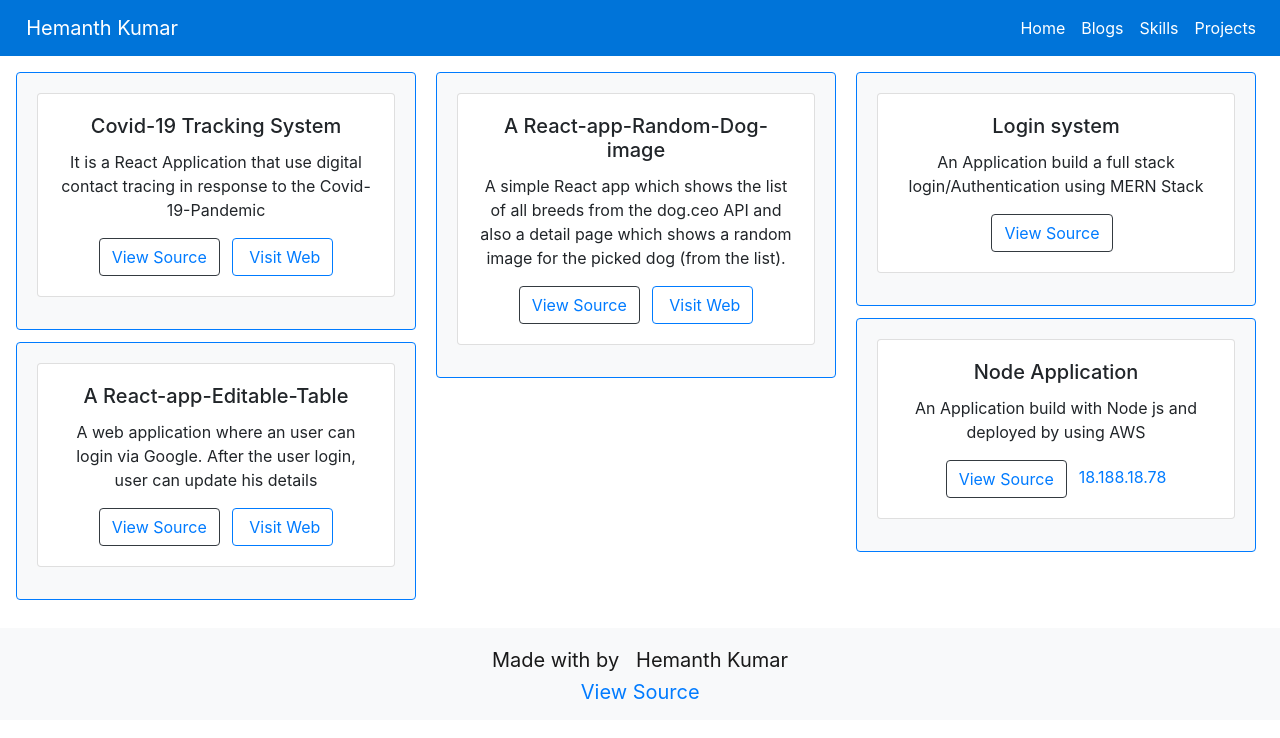
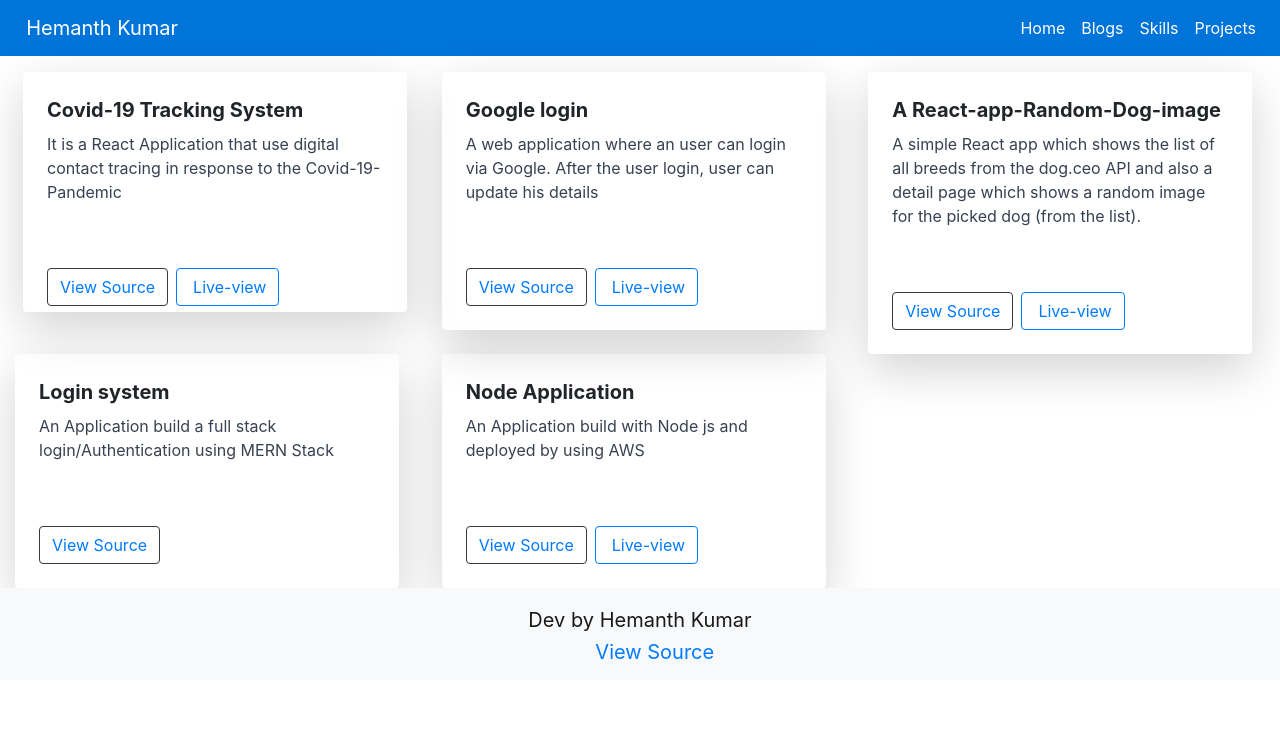
Before and after one commit to kumar342/portifolio-react-app, a React (Create React App) app: page /projects in a window 1280 px wide. Shown: the top 738 px of the page. Built offline with nearby package versions, Linux system fonts and the light colour scheme.

Commit message:
cards styled

```diff
--- a/package.json
+++ b/package.json
@@ -7,10 +7,12 @@
     "@testing-library/react": "^9.3.2",
     "@testing-library/user-event": "^7.1.2",
     "bootstrap": "^4.5.0",
+    "font-awesome": "^4.7.0",
     "react": "^16.13.1",
     "react-dom": "^16.13.1",
     "react-router-dom": "^5.2.0",
-    "react-scripts": "3.4.1"
+    "react-scripts": "3.4.1",
+    "tailwindcss": "^1.4.6"
   },
   "scripts": {
     "start": "react-scripts start",
--- a/public/index.html
+++ b/public/index.html
@@ -25,6 +25,10 @@
       Learn how to configure a non-root public URL by running `npm run build`.
     -->
     <title>Hemanth Kumar</title>
+    <link
+      href="https://unpkg.com/tailwindcss@^1.0/dist/tailwind.min.css"
+      rel="stylesheet"
+    />
   </head>
   <body>
     <div id="root"></div>
--- a/src/components/Blogs.js
+++ b/src/components/Blogs.js
@@ -6,24 +6,38 @@ import awsimg from "./node-aws.png";
 export default class Blogs extends Component {
   render() {
     return (
-      <div>
-        <div>
-          <img src={Capture} width="40%" height="40%" alt="blog" />
+      <div className="col-sm-12 mt-10 mb-40">
+        <div className="row">
+          <div className="col-sm-4">
+            <div className="max-w-sm rounded overflow-hidden shadow-lg">
+              <img className="w-full" src={Capture} alt="blog" />
+              <div class="px-6 py-4">
                 <a href="https://medium.com/@hemanth2gundala/performing-curd-operations-using-nodejs-90752aa959dc">
-            Click me
+                  See Full Blog
                 </a>
               </div>
-        <div>
-          <img src={blogaws} width="40%" height="40%" alt="blog" />
+            </div>
+          </div>
+          <div className="col-sm-4">
+            <div className="max-w-sm rounded overflow-hidden shadow-lg">
+              <img className="w-full" src={blogaws} alt="blog" />
+              <div class="px-6 py-4">
                 <a href="https://medium.com/@hemanth2gundala/how-to-add-storage-or-volume-to-remote-server-in-aws-112a10c06877">
-            Click me
+                  See Full Blog
                 </a>
               </div>
-        <div>
-          <img src={awsimg} width="40%" height="40%" alt="blog" />
+            </div>
+          </div>
+          <div className="col-sm-4">
+            <div className="max-w-sm rounded overflow-hidden shadow-lg">
+              <img className="w-full" src={awsimg} alt="blog" />
+              <div class="px-6 py-4">
                 <a href="https://medium.com/@hemanth2gundala/how-to-deploy-node-application-on-aws-be60b0e508e4">
-            Click me
+                  See Full Blog
                 </a>
+              </div>
+            </div>
+          </div>
         </div>
       </div>
     );
--- a/src/components/Footer.js
+++ b/src/components/Footer.js
@@ -6,15 +6,15 @@ export default class Footer extends Component {
       <div>
         <nav className="navbar sticky-bottom navbar-light bg-light">
           <span className="navbar-brand mx-auto">
-            Made with{" "}
+            Dev{" "}
             <i
               className="fa fa-heart"
               style={{ fontSize: "24px", color: "red" }}
             ></i>{" "}
-            by &nbsp; <span>Hemanth Kumar</span>
+            by <span>Hemanth Kumar</span>
             <br />{" "}
             <span style={{ paddingLeft: "30%" }}>
-              <a href="https://github.com/kumar342/Portifolio-BR.git">
+              <a href="https://github.com/kumar342/portifolio-react-app.git">
                 View Source
               </a>
             </span>
--- a/src/components/Home.js
+++ b/src/components/Home.js
@@ -1,5 +1,4 @@
 import React, { Component } from "react";
-import logo from "./hemanth-kumar.jpg";
 
 export default class Home extends Component {
   render() {
@@ -9,15 +8,7 @@ export default class Home extends Component {
           <div className="col-xl-12" style={{ height: "100%" }}>
             <div className="card" style={{ height: "100%" }}>
               <div className="row" style={{ height: "100%" }}>
-                <div className="col-sm-3" style={{ height: "100%" }}>
-                  <img
-                    src={logo}
-                    width="100%"
-                    height="100%"
-                    className="img-rounded"
-                    alt="Me"
-                  />
-                </div>
+                <div className="col-sm-3" style={{ height: "100%" }}></div>
                 <div className="col-sm-6 " style={{ marginTop: "5%" }}>
                   <div className="card ">
                     <div className="row">
@@ -41,6 +32,13 @@ export default class Home extends Component {
                             innovation to work and constantly feed my zeal to
                             pioneer and make a strong presence.
                           </p>
+                          <p>
+                            I believe coding is magic✨, The magic which enables
+                            us to create everything the world has never seen
+                            before. Now, I build Webapps and UI for Websites.
+                            Actively looking for job opportunities.I love to
+                            work in high pressure startup environment
+                          </p>
                         </div>
                       </div>
                     </div>
--- a/src/components/Projects.js
+++ b/src/components/Projects.js
@@ -4,16 +4,20 @@ export default class Projects extends Component {
   render() {
     return (
       <div>
-        <div className="card-columns overflow-auto mt-3 mb-3 ml-3 mr-4">
-          <div className="card bg-light border border-primary">
-            <div className="card-body text-center">
-              <div className="card">
-                <div className="card-body">
-                  <h5 className="card-title">Covid-19 Tracking System</h5>
-                  <p className="card-text">
+        <div className="col-sm-12 mt-3">
+          <div className="row">
+            <div className="col-sm-4 ">
+              <div className="max-w-sm rounded overflow-hidden shadow-lg h-60  ml-2">
+                <div className="px-6 py-4">
+                  <div className="font-bold text-xl  mb-2">
+                    Covid-19 Tracking System
+                  </div>
+                  <p className="text-gray-700 text-base">
                     It is a React Application that use digital contact tracing
                     in response to the Covid-19-Pandemic
                   </p>
+                </div>
+                <div className="px-6 py-4">
                   <button type="button" className="btn btn-outline-dark mr-2">
                     {" "}
                     <a href="https://github.com/kumar342/Covid-19.git">
@@ -21,26 +25,27 @@ export default class Projects extends Component {
                       Source
                     </a>
                   </button>
-                  &nbsp;
+
                   <button type="button" className="btn btn-outline-primary">
                     <a href="https://covid-19-tracking-hk.netlify.app/">
                       <i className="fa fa-globe mr-1" aria-hidden="true"></i>
-                      Visit Web
+                      Live-view
                     </a>
                   </button>
                 </div>
               </div>
             </div>
-          </div>
-          <div className="card bg-light border border-primary">
-            <div className="card-body text-center">
-              <div className="card">
-                <div className="card-body">
-                  <h5 className="card-title">A React-app-Editable-Table</h5>
-                  <p className="card-text">
+
+            <div className=" col-sm-4">
+              <div className="max-w-sm rounded overflow-hidden shadow-lg ">
+                <div className="px-6 py-4">
+                  <div className="font-bold text-xl mb-2">Google login</div>
+                  <p className="text-gray-700 text-base">
                     A web application where an user can login via Google. After
                     the user login, user can update his details
                   </p>
+                </div>
+                <div className="px-6 py-4">
                   <button type="button" className="btn btn-outline-dark mr-2">
                     {" "}
                     <a href="https://github.com/kumar342/React-app-Editable-Table.git">
@@ -48,27 +53,30 @@ export default class Projects extends Component {
                       Source
                     </a>
                   </button>
-                  &nbsp;
+
                   <button type="button" className="btn btn-outline-primary">
                     <a href="https://editable-table-using-react.netlify.app/">
                       <i className="fa fa-globe mr-1" aria-hidden="true"></i>
-                      Visit Web
+                      Live-view
                     </a>
                   </button>
                 </div>
               </div>
             </div>
-          </div>
-          <div className="card bg-light border border-primary">
-            <div className="card-body text-center">
-              <div className="card">
-                <div className="card-body">
-                  <h5 className="card-title">A React-app-Random-Dog-image</h5>
-                  <p className="card-text">
+
+            <div className="col-sm-4">
+              <div className="max-w-sm rounded overflow-hidden shadow-lg">
+                <div className="px-6 py-4">
+                  <div className="font-bold text-xl mb-2">
+                    A React-app-Random-Dog-image
+                  </div>
+                  <p className="text-gray-700 text-base">
                     A simple React app which shows the list of all breeds from
                     the dog.ceo API and also a detail page which shows a random
                     image for the picked dog (from the list).
                   </p>
+                </div>
+                <div className="px-6 py-4">
                   <button type="button" className="btn btn-outline-dark mr-2">
                     {" "}
                     <a href="https://github.com/kumar342/random-dogs-image-list-using-react.git">
@@ -76,26 +84,31 @@ export default class Projects extends Component {
                       Source
                     </a>
                   </button>
-                  &nbsp;
+
                   <button type="button" className="btn btn-outline-primary">
                     <a href="https://random-dogs-image.netlify.app">
                       <i className="fa fa-globe mr-1" aria-hidden="true"></i>
-                      Visit Web
+                      Live-view
                     </a>
                   </button>
                 </div>
               </div>
             </div>
           </div>
-          <div className="card bg-light border border-primary">
-            <div className="card-body text-center">
-              <div className="card">
-                <div className="card-body">
-                  <h5 className="card-title">Login system</h5>
-                  <p className="card-text">
+        </div>
+
+        <div className="col-sm-12">
+          <div className="row">
+            <div className="col-sm-4">
+              <div className="max-w-sm rounded overflow-hidden shadow-lg">
+                <div className="px-6 py-4">
+                  <div className="font-bold text-xl mb-2">Login system</div>
+                  <p className="text-gray-700 text-base">
                     An Application build a full stack login/Authentication using
                     MERN Stack
                   </p>
+                </div>
+                <div className="px-6 py-4">
                   <button type="button" className="btn btn-outline-dark mr-2">
                     {" "}
                     <a href="https://github.com/kumar342/login-system.git">
@@ -106,16 +119,16 @@ export default class Projects extends Component {
                 </div>
               </div>
             </div>
-          </div>
 
-          <div className="card bg-light border border-primary">
-            <div className="card-body text-center">
-              <div className="card">
-                <div className="card-body">
-                  <h5 className="card-title">Node Application</h5>
-                  <p className="card-text">
+            <div className="col-sm-4">
+              <div className="max-w-sm rounded overflow-hidden shadow-lg">
+                <div className="px-6 py-4">
+                  <div className="font-bold text-xl mb-2">Node Application</div>
+                  <p className="text-gray-700 text-base">
                     An Application build with Node js and deployed by using AWS
                   </p>
+                </div>
+                <div className="px-6 py-4">
                   <button type="button" className="btn btn-outline-dark mr-2">
                     {" "}
                     <a href="https://github.com/kumar342/Node_project_0320.git">
@@ -123,10 +136,13 @@ export default class Projects extends Component {
                       Source
                     </a>
                   </button>
-                  <a href="http://18.188.18.78/">
-                    <i className="fa fa-globe mr-1" aria-hidden="true"></i>
-                    18.188.18.78
-                  </a>
+
+                  <button type="button" className="btn btn-outline-primary">
+                    <a href="http://18.188.18.78/">
+                      <i className="fa fa-globe mr-1" aria-hidden="true"></i>
+                      Live-view
+                    </a>
+                  </button>
                 </div>
               </div>
             </div>
--- a/src/components/Skills.js
+++ b/src/components/Skills.js
@@ -12,31 +12,35 @@ export default class Skills extends Component {
                   <div className="row">
                     <div className="col-md-6">
                       <div className="col-sm-6 col-md-7">
-                        <div className="about-info">
+                        <div class="max-w-sm rounded overflow-hidden mt-2 shadow-lg">
+                          <div className="about-info mt-2 ml-2">
                             <p>
-                            <span className="title-s">Name: </span>{" "}
-                            <span>Hemanth Kumar</span>
+                              <h6 className="title-s">
+                                Name: <span>Hemanth Kumar</span>{" "}
+                              </h6>{" "}
                             </p>
                             <p>
-                            <span className="title-s">Profile: </span>{" "}
-                            <span>MERN Stack developer</span>
+                              <h6 className="title-s">
+                                Profile: <span>MERN Stack developer</span>{" "}
+                              </h6>{" "}
                             </p>
                             <p>
-                            <span className="title-s">Email: </span>{" "}
-                            <span>hemanth2gundala@gmail.com</span>
+                              <h6 className="title-s">
+                                Email: <span>hemanth2gundala@gmail.com</span>{" "}
+                              </h6>{" "}
                             </p>
                             <p>
-                            <span className="title-s">Git: </span>
-                            <span>
-                              <p>https://github.com/kumar342</p>
-                            </span>
+                              <h6 className="title-s">
+                                Git: <span>https://github.com/kumar342</span>{" "}
+                              </h6>{" "}
                             </p>
                           </div>
                         </div>
                       </div>
+                    </div>
                     <div className="skill-mf">
-                      <p className="title-s">Skill</p>
-                      <span>JavaScript</span>{" "}
+                      <h5 className="title-s">Skills</h5>
+                      <span className="italic">JavaScript</span>{" "}
                       <span className="pull-right">85%</span>
                       <div className="progress">
                         <div
@@ -48,7 +52,7 @@ export default class Skills extends Component {
                           aria-valuemax="100"
                         ></div>
                       </div>
-                      <span>React & Redux</span>{" "}
+                      <span className="italic">React & Redux</span>{" "}
                       <span className="pull-right">75%</span>
                       <div className="progress">
                         <div
@@ -60,7 +64,7 @@ export default class Skills extends Component {
                           aria-valuemax="100"
                         ></div>
                       </div>
-                      <span>Node & Express</span>{" "}
+                      <span className="italic">Node & Express</span>{" "}
                       <span className="pull-right">60%</span>
                       <div className="progress">
                         <div
@@ -72,7 +76,7 @@ export default class Skills extends Component {
                           aria-valuemax="100"
                         ></div>
                       </div>
-                      <span>MongoDB</span>{" "}
+                      <span className="italic">MongoDB</span>{" "}
                       <span className="pull-right">80%</span>
                       <div className="progress">
                         <div
@@ -84,7 +88,8 @@ export default class Skills extends Component {
                           aria-valuemax="100"
                         ></div>
                       </div>
-                      <span>AWS</span> <span className="pull-right">50%</span>
+                      <span className="italic">AWS</span>{" "}
+                      <span className="pull-right">50%</span>
                       <div className="progress">
                         <div
                           className="progress-bar bg-warning"
```
Also changed, not shown: 2 other files (tests, documents, lock files or other folders). Lines whose indentation alone changed are shown as unchanged.
